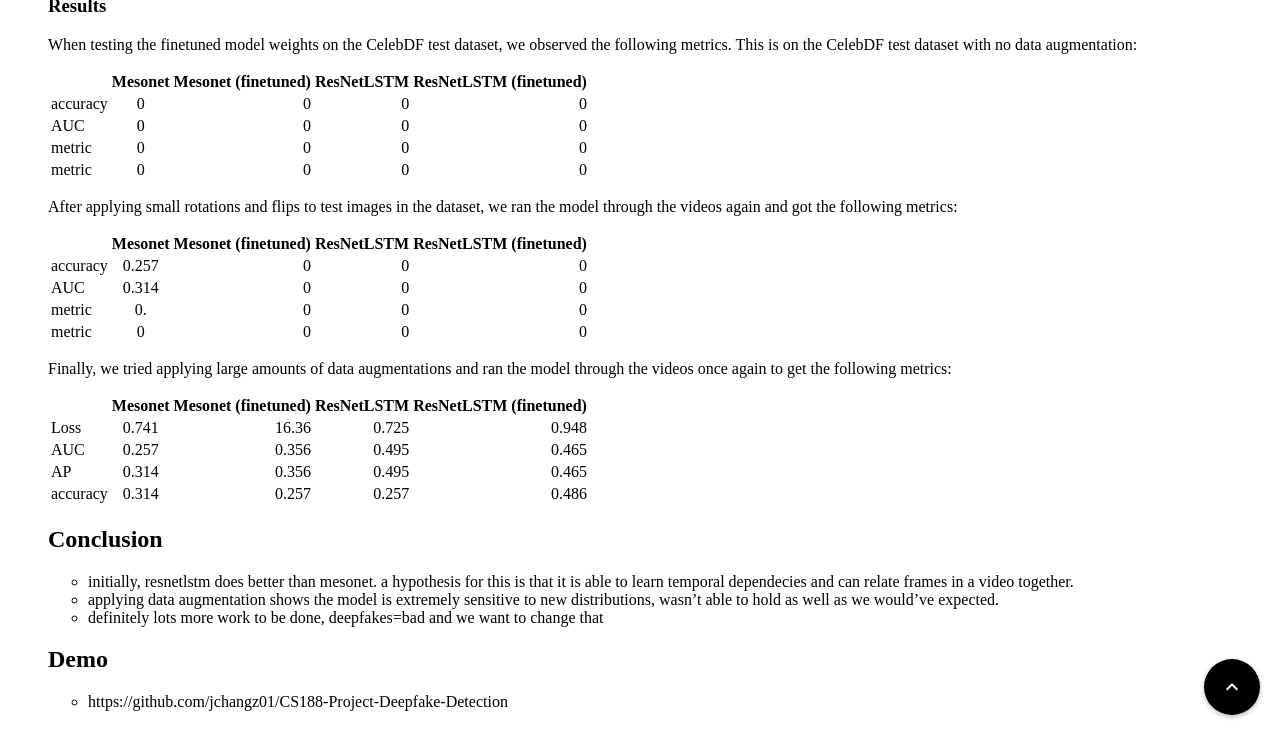
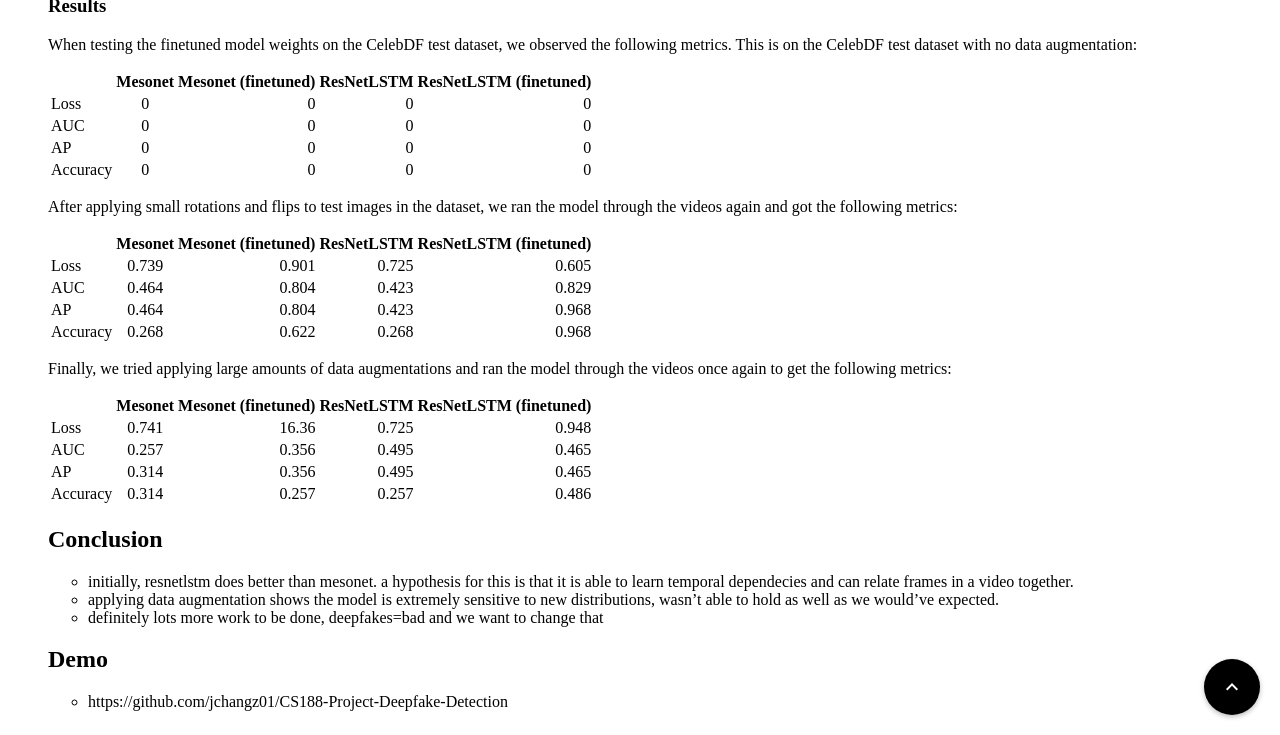
Before and after one commit to UCLAdeepvision/CS188-Projects-2023Winter, a Jekyll site: the page built from index.html, in a window 1280 px wide and 900 px high, scrolled down 12636 px, cut to the strip 165-900 px from the top of the window. Built offline with Jekyll 4.4.1, drawn with Linux system fonts in a browser that asks for light colours.

Commit message:
Update 2023-01-29-team24-deepfake-detection.md

```diff
--- a/_posts/2023-01-29-team24-deepfake-detection.md
+++ b/_posts/2023-01-29-team24-deepfake-detection.md
@@ -131,19 +131,19 @@ When testing the finetuned model weights on the CelebDF test dataset, we observe
 
 |          | Mesonet | Mesonet (finetuned) | ResNetLSTM | ResNetLSTM (finetuned) |
 | :------- | :------: | -----------------: | ---------: | ---------------------: |
-| accuracy |   0   |               0 |       0 |                   0 |
+| Loss |   0   |               0 |       0 |                   0 |
 | AUC      |   0   |               0 |       0 |                   0 |
-| metric   |   0   |               0 |       0 |                   0 |
-| metric   |   0   |               0 |       0 |                   0 |
+| AP   |   0   |               0 |       0 |                   0 |
+| Accuracy   |   0   |               0 |       0 |                   0 |
 
 After applying small rotations and flips to test images in the dataset, we ran the model through the videos again and got the following metrics:
 
 |          | Mesonet | Mesonet (finetuned) | ResNetLSTM | ResNetLSTM (finetuned) |
 | :------- | :------: | -----------------: | ---------: | ---------------------: |
-| accuracy |   0.257   |               0 |       0 |                   0 |
-| AUC      |   0.314   |               0 |       0 |                   0 |
-| metric   |   0.   |               0 |       0 |                   0 |
-| metric   |   0   |               0 |       0 |                   0 |
+| Loss |   0.739  |               0.901 |       0.725 |                   0.605 |
+| AUC      |   0.464   |               0.804 |       0.423 |                   0.829 |
+| AP   |   0.464   |               0.804 |       0.423 |                   0.968 |
+| Accuracy   |   0.268   |               0.622 |       0.268 |                   0.968 |
 
 Finally, we tried applying large amounts of data augmentations and ran the model through the videos once again to get the following metrics:
 
@@ -152,7 +152,7 @@ Finally, we tried applying large amounts of data augmentations and ran the model
 | Loss     |   0.741   |               16.36 |       0.725 |                   0.948 |
 | AUC      |   0.257   |               0.356 |       0.495 |                   0.465 |
 | AP       |   0.314   |               0.356 |       0.495 |                   0.465 |
-| accuracy  |  0.314   |               0.257 |       0.257 |                   0.486 |
+| Accuracy  |  0.314   |               0.257 |       0.257 |                   0.486 |
 
 ## Conclusion
 
```
